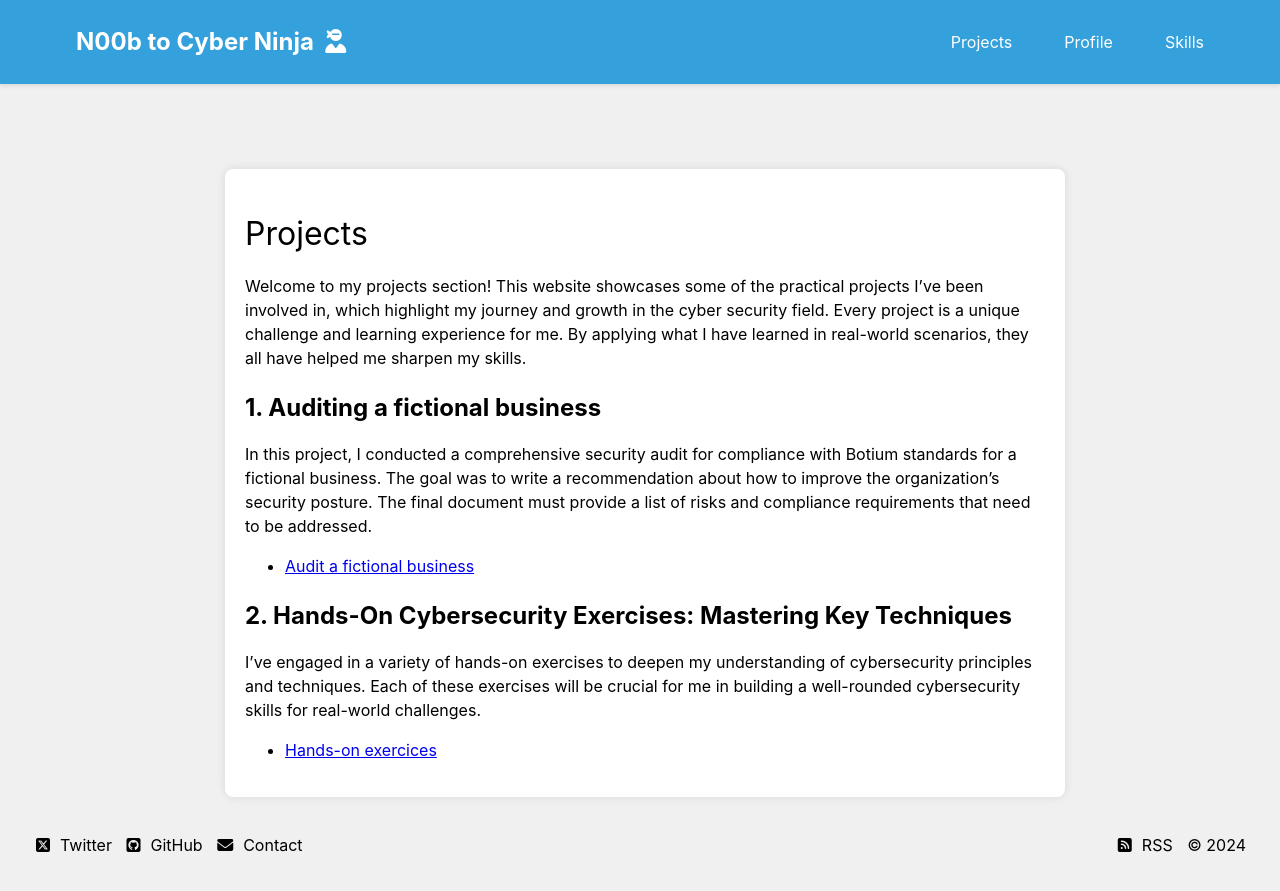
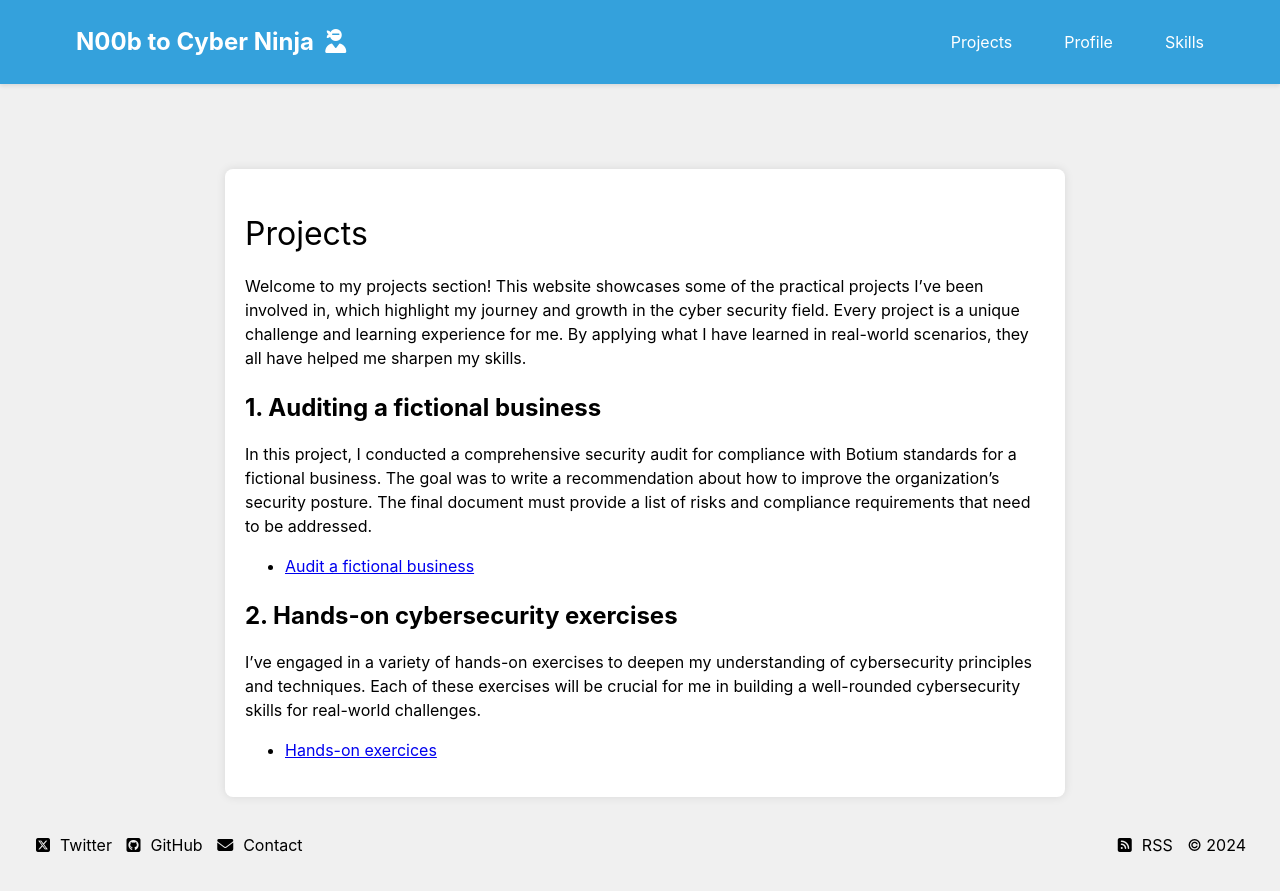
Before and after one commit to STR4T0TT0/str4t0tt0.github.io, a Jekyll site: the page built from projects.markdown, in a window 1280 px wide. Shown: the top 891 px of the page. Built offline with Jekyll 4.4.1, drawn with Linux system fonts in a browser that asks for light colours; nearby versions of some CDN libraries.

Commit message:
Update projects.markdown

```diff
--- a/projects.markdown
+++ b/projects.markdown
@@ -12,7 +12,7 @@ In this project, I conducted a comprehensive security audit for compliance with
 
 - [Audit a fictional business](/projects/security-audit/)
 
-## **2. Hands-On Cybersecurity Exercises: Mastering Key Techniques**
+## **2. Hands-on cybersecurity exercises**
 
 I've engaged in a variety of hands-on exercises to deepen my understanding of cybersecurity principles and techniques. Each of these exercises will  be crucial for me in building a well-rounded cybersecurity skills for real-world challenges.
 
```
